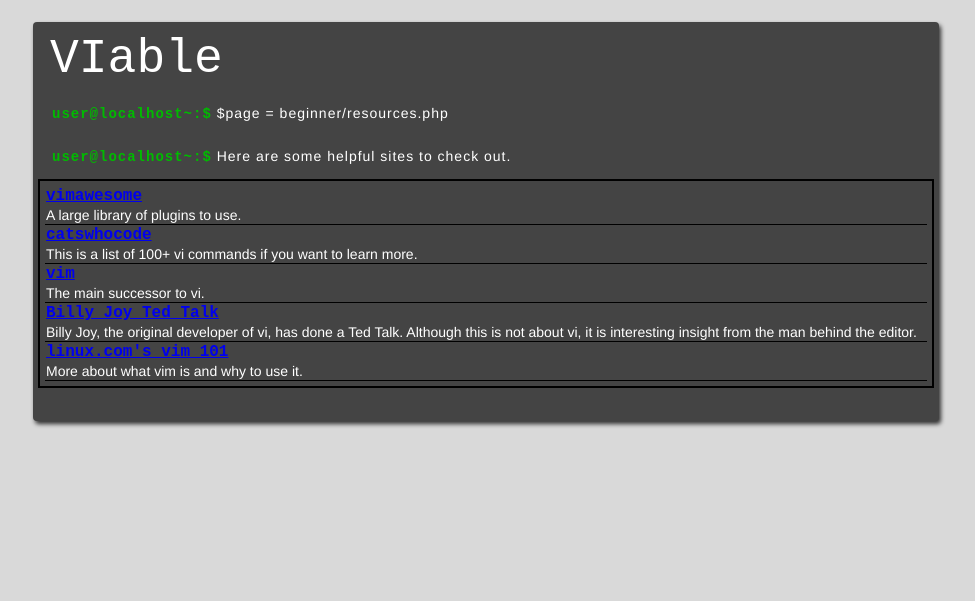
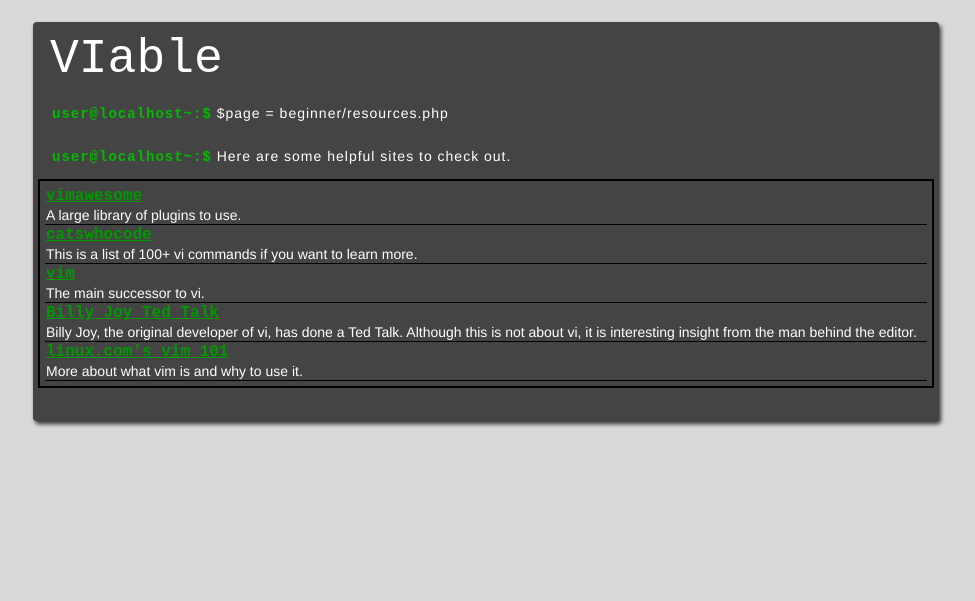
Before and after one commit to dwmdis/final, a PHP site: page /resources.php in a window 1280 px wide. Shown: the part 46-647 px from the top of the page, without its empty margins (154-1129 px from the left). Run offline with PHP 8.4, Linux system fonts and the light colour scheme.

Commit message:
working on nav hover colors for resources.php

```diff
--- a/assets/css/main.css
+++ b/assets/css/main.css
@@ -87,6 +87,9 @@ body {
 }
 /* END OF SIDE NAVIGATION MENU*/
 @media screen and (min-width: 800px){
+    #home a{
+        color: #009900;
+    }
     /* FIXING MOBILE NAV ELEMENTS for WEB VIEW */
     #myMobilenav{
         display: none;
@@ -199,7 +202,7 @@ li.dropdown {
   text-align: left;
 }
 
-.dropdown-content a:hover, #home > dt > dd a{
+.dropdown-content a:hover{
   background-color: #777;
 }
 
```
